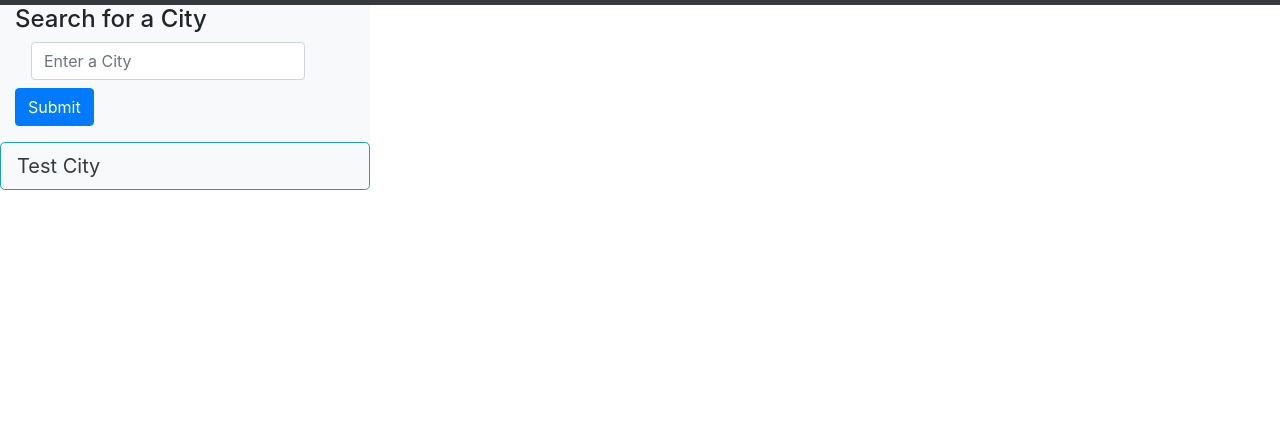
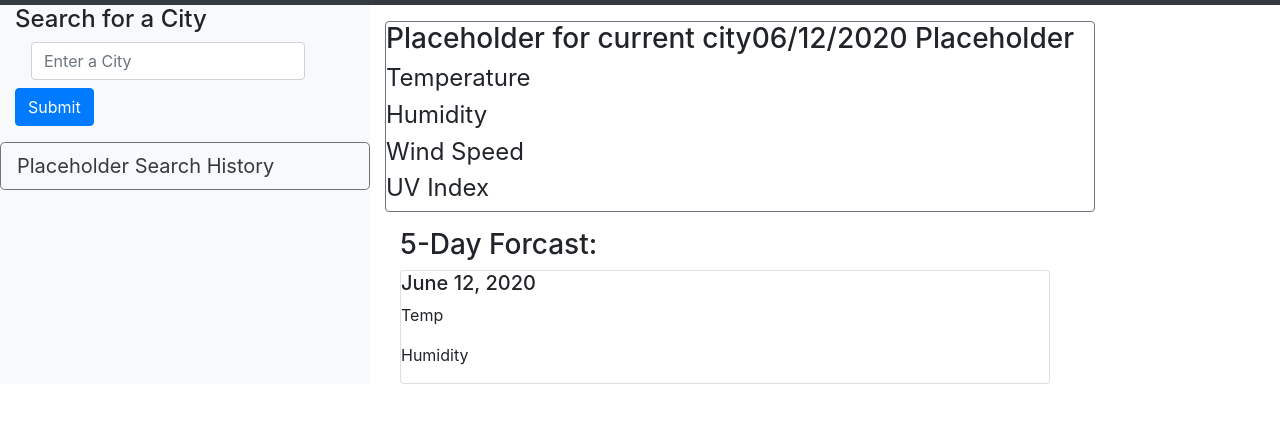
Before and after one commit to siwel20/weather-dashboard, a plain HTML site: page index.html in a window 1280 px wide. Shown: the part 67-490 px from the top of the page. Drawn offline with nearby package versions, Linux system fonts and the light colour scheme.

Commit message:
html rough outline

```diff
--- a/index.html
+++ b/index.html
@@ -19,7 +19,7 @@
         <!-- page container -->
         <div class="container row">
             <div class="col-4 bg-light">
-                <!-- left hand container to search for a city and history -->
+                <!-- left hand side page container to search for a city and history -->
                 <div class="container" id="search">
                     <!-- search for a city function -->
                     <div class="row" id="search-city">
@@ -38,10 +38,63 @@
                 <!-- search history section -->
                 <div class="row" id="search-history">
                     <div class="w-100" id="history-list">
-                        <button class="btn btn-lg btn-outline-info text-dark w-100 text-left mt-2">Test City</button>
+                        <button class="btn btn-lg btn-outline-secondary text-dark w-100 text-left mt-2">Placeholder Search History</button>
                     </div>
                 </div>
             </div>
+
+                <!-- right hand side page container -->
+                <div class="col-8">
+                    <div class="container border border-secondary rounded w-100 mx-auto m-3" id="current-conditions">
+                        <div class="row">
+                            <h3 id="current-city">Placeholder for current city</h3>
+                            <h3 id="current-date">06/12/2020 Placeholder</h3>
+                            <div id="future-icon">
+                                <!-- add future icon here -->
+                            </div>
+                        </div>
+                        <div class="row">
+                            <h4 class="font-weight-normal" id="temperature">
+                                Temperature
+                            </h4>
+                        </div>
+                        <div class="row">
+                            <h4 class="font-weight-normal" id="humidity">
+                                Humidity
+                            </h4>
+                        </div>
+                        <div class="row">
+                            <h4 class="font-weight-normal" id="wind-speed">
+                                Wind Speed
+                            </h4>
+                        </div>
+                        <div class="row">
+                            <h4 class="font-weight-normal" id="uv-index">
+                                UV Index
+                            </h4>
+                        </div>
+                    </div>
+                    <div class="container row">
+                        <h3 class="col-12">
+                            5-Day Forcast:
+                        </h3>
+                        <div class="col">
+                            <div class="card">
+                                <div>
+                                    <h5>
+                                        June 12, 2020
+                                    </h5>
+                                    <p>
+                                        Temp
+                                    </p>
+                                    <p>
+                                        Humidity
+                                    </p>
+                                </div>
+                            </div>
+                        </div>
+                    </div>
+                </div>
         </div>
 
     </main>
```
